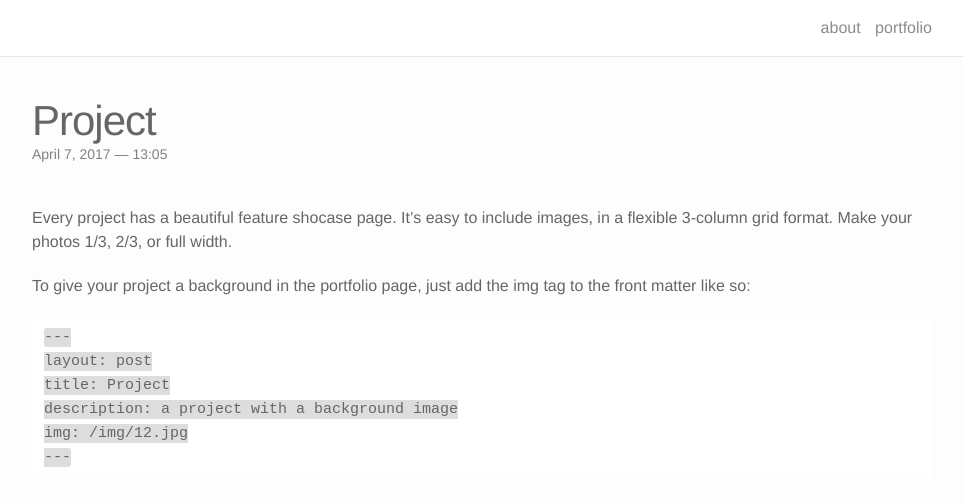
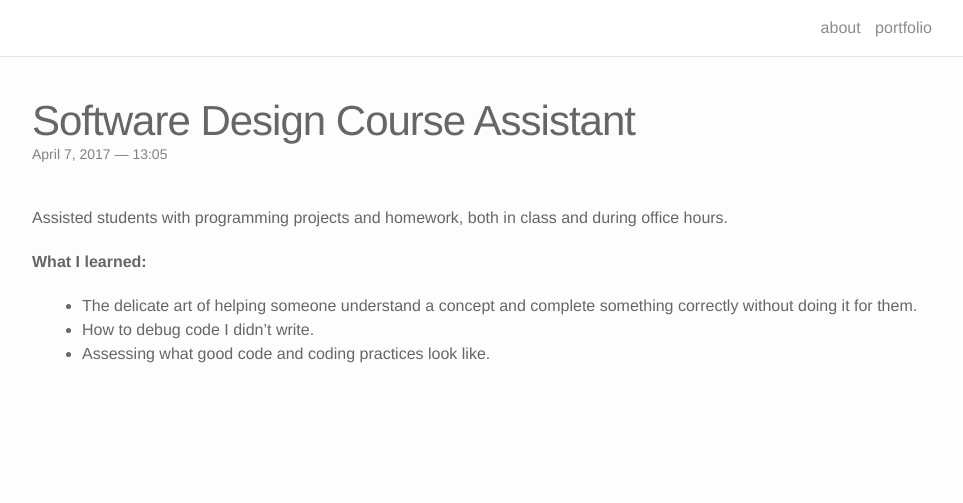
Before and after one commit to LucyWilcox/LucyWilcox.github.io, a Jekyll site: the page built from _portfolio/92_project.markdown, in a window 1280 px wide and 1400 px high. Shown: the top 503 px of the window, without its empty margins (158-1121 px from the left). Built offline with Jekyll 4.4.1, drawn with Linux system fonts in a browser that asks for light colours; nearby versions of some CDN libraries; some of the changed text lies outside the part shown; grey boxes are pictures that could not be loaded.

Commit message:
adding soft des

```diff
--- a/_portfolio/92_project.markdown
+++ b/_portfolio/92_project.markdown
@@ -1,55 +1,13 @@
 ---
 layout: post
-title: Project
+title: Software Design Course Assistant
 description: a project with a background image
-img: /img/1.jpg
+img: /img/olin2.jpg
 ---
 
-Every project has a beautiful feature shocase page. It's easy to include images, in a flexible 3-column grid format. Make your photos 1/3, 2/3, or full width.
+Assisted students with programming projects and homework, both in class and during office hours.
 
-To give your project a background in the portfolio page, just add the img tag to the front matter like so:
-
-	---
-	layout: post
-	title: Project
-	description: a project with a background image
-	img: /img/12.jpg
-	---
-
-
-<div class="img_row">
-	<img class="col one" src="{{ site.baseurl }}/img/1.jpg" alt="" title="example image"/>
-	<img class="col one" src="{{ site.baseurl }}/img/2.jpg" alt="" title="example image"/>
-	<img class="col one" src="{{ site.baseurl }}/img/3.jpg" alt="" title="example image"/>
-</div>
-<div class="col three caption">
-	Caption photos easily. On the left, a road goes through a tunnel. Middle, leaves artistically fall in a hipster photoshoot. Right, in another hipster photoshoot, a lumberjack grasps a handful of pine needles.
-</div>
-<div class="img_row">
-	<img class="col three" src="{{ site.baseurl }}/img/5.jpg" alt="" title="example image"/>
-</div>
-<div class="col three caption">
-	This image can also have a caption. It's like magic.
-</div>
-
-You can also put regular text between your rows of images. Say you wanted to write a little bit about your project before you posted the rest of the images. You describe how you toiled, sweated, *bled* for your project, and then.... you reveal it's glory in the next row of images.
-
-
-<div class="img_row">
-	<img class="col two" src="{{ site.baseurl }}/img/6.jpg" alt="" title="example image"/>
-	<img class="col one" src="{{ site.baseurl }}/img/11.jpg" alt="" title="example image"/>
-</div>
-<div class="col three caption">
-	You can also have artistically styled 2/3 + 1/3 images, like these.
-</div>
-
-
-<br/><br/><br/>
-
-
-The code is simple. Just add a col class to your image, and another class specifying the width: one, two, or three columns wide. Here's the code for the last row of images above:
-
-	<div class="img_row">
-	  <img class="col two" src="/img/6.jpg"/>
-	  <img class="col one" src="/img/11.jpg"/>
-	</div>
+<b>What I learned: </b>
+- The delicate art of helping someone understand a concept and complete something correctly without doing it for them.
+- How to debug code I didn't write.
+- Assessing what good code and coding practices look like.
```
